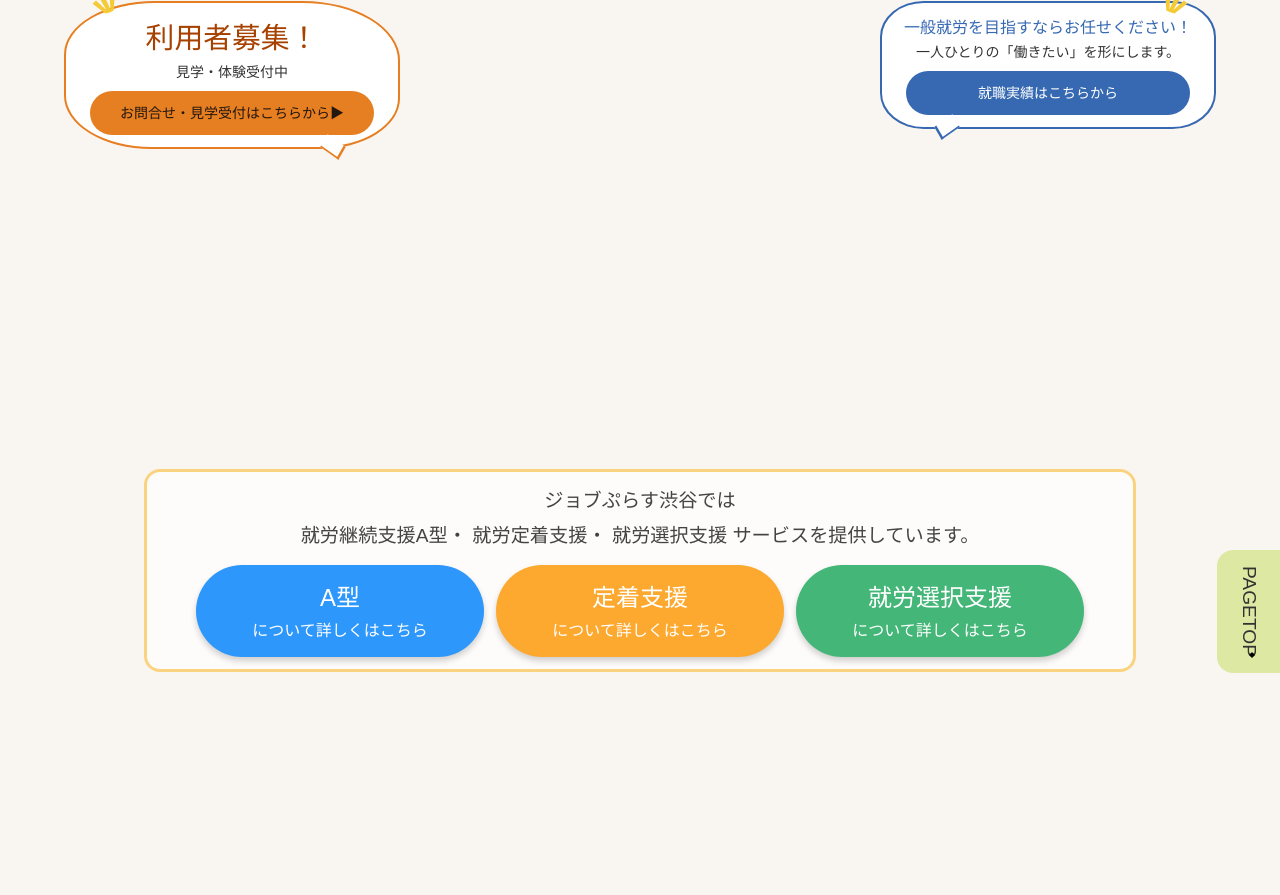
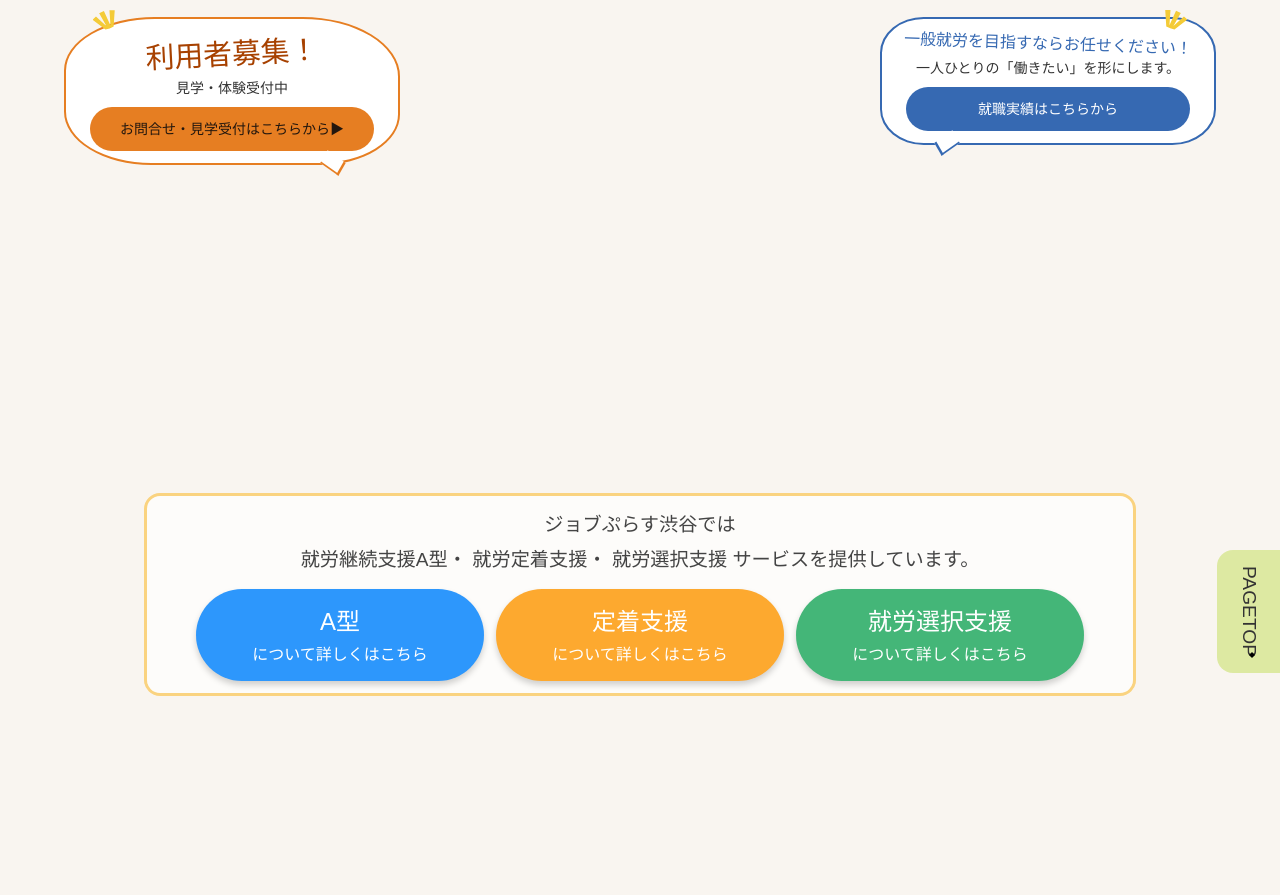
Before and after one commit to espo0901/jobplus-shibuya-hp, a WordPress theme: template jobplus-shibuya-originaltheme/front-page.php in a window 1280 px wide. Shown: the part 79-974 px from the top of the page. Run offline with PHP 8.4 and a stand-in for WordPress, Linux system fonts and the light colour scheme; the site name, menu and one post (Sample post) are stand-ins, and other content is empty; some web fonts are replaced.

Commit message:
style: PCヒーローの余白と見出しの傾きを試す

```diff
--- a/jobplus-shibuya-originaltheme/css/pages.css
+++ b/jobplus-shibuya-originaltheme/css/pages.css
@@ -107,8 +107,9 @@
 
 @media (min-width: 1024px) {
   .p-mainvisual__stage {
+    --stage-air: clamp(0.5rem, 3svh, 1.5rem);
     position: relative;
-    padding-top: 2.75rem;
+    padding-top: calc(2.75rem + var(--stage-air));
   }
 
   .p-mainvisual__stage .p-mainvisual__image {
@@ -124,7 +125,8 @@
   .p-mainvisual__bubble {
     --bubble-tail-inset: clamp(17%, 69% - 14vw, 29%);
     position: absolute;
-    inset-block-start: 0;
+    /* Keep tails near the faces as the image moves down. */
+    inset-block-start: calc(var(--stage-air) - 0.5rem);
     width: min(32%, 21rem);
     border-radius: 13% / 28%;
   }
@@ -140,10 +142,12 @@
 
   .p-mainvisual__bubble--visits .p-mainvisual__bubble-title {
     color: #a74100;
+    transform: rotate(-3deg);
   }
 
   .p-mainvisual__bubble--employment .p-mainvisual__bubble-title {
     color: var(--color-link);
+    transform: rotate(2deg);
   }
 
   .p-mainvisual__bubble-link {
```
